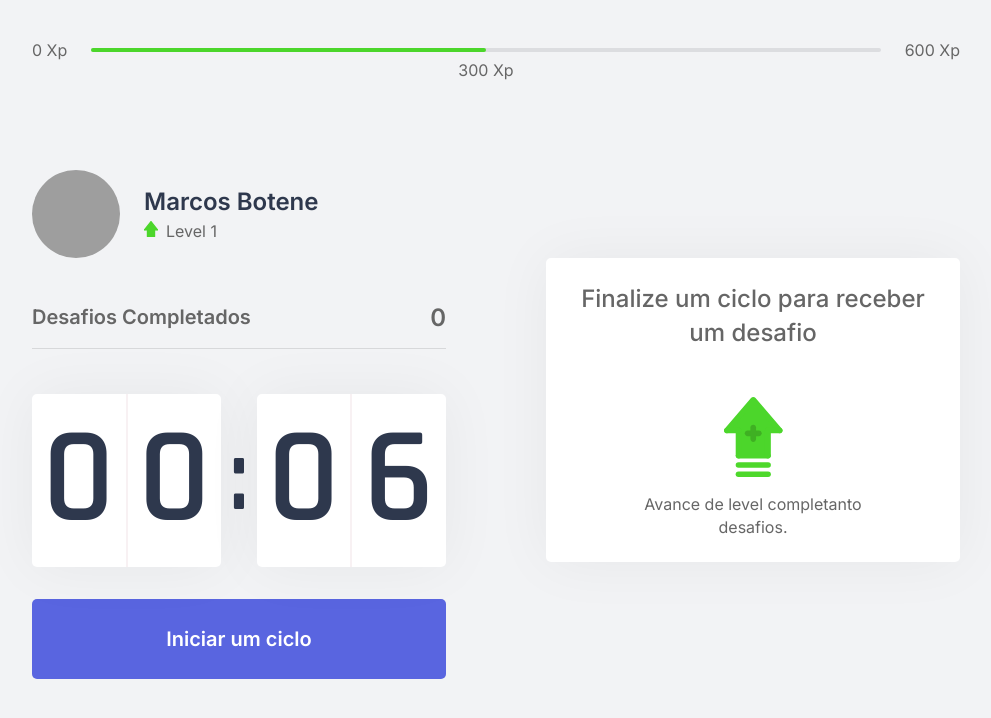
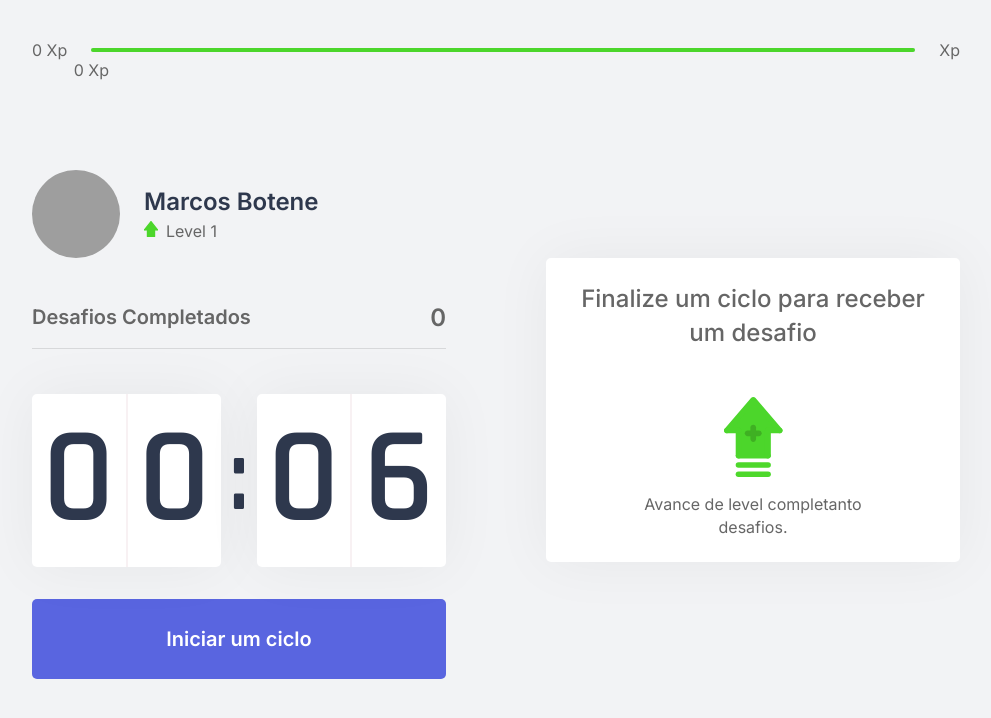
Before and after one commit to MarcosJBM/move-it-nlw-4, a Next.js app in the folder moveit-next/: page / in a window 1280 px wide. Shown: the top 718 px of the page, without its empty margins (144-1135 px from the left). Built offline with nearby package versions, Linux system fonts and the light colour scheme; grey boxes are pictures that could not be loaded.

Commit message:
Added values dinamic to the Experience Bar

```diff
--- a/moveit-next/src/components/ExperienceBar.tsx
+++ b/moveit-next/src/components/ExperienceBar.tsx
@@ -1,16 +1,28 @@
+import { useContext } from 'react';
+import { ChallengesContext } from '../contexts/ChallengesContext';
 import styles from '../styles/components/ExperienceBar.module.css';
 
 export const ExperienceBar = () => {
+  const { currentExperience, experienceToNextLevel } = useContext(
+    ChallengesContext
+  );
+
+  const percentToNextLevel =
+    Math.round(currentExperience * 100) / experienceToNextLevel;
+
   return (
     <header className={styles.experienceBar}>
       <span>0 Xp</span>
       <div>
-        <div style={{ width: '50%' }}></div>
-        <span className={styles.currentExperience} style={{ left: '50%' }}>
-          300 Xp
+        <div style={{ width: `${percentToNextLevel}%` }}></div>
+        <span
+          className={styles.currentExperience}
+          style={{ left: `${percentToNextLevel}%` }}
+        >
+          {currentExperience} Xp
         </span>
       </div>
-      <span>600 Xp</span>
+      <span>{experienceToNextLevel} Xp</span>
     </header>
   );
 };
```
